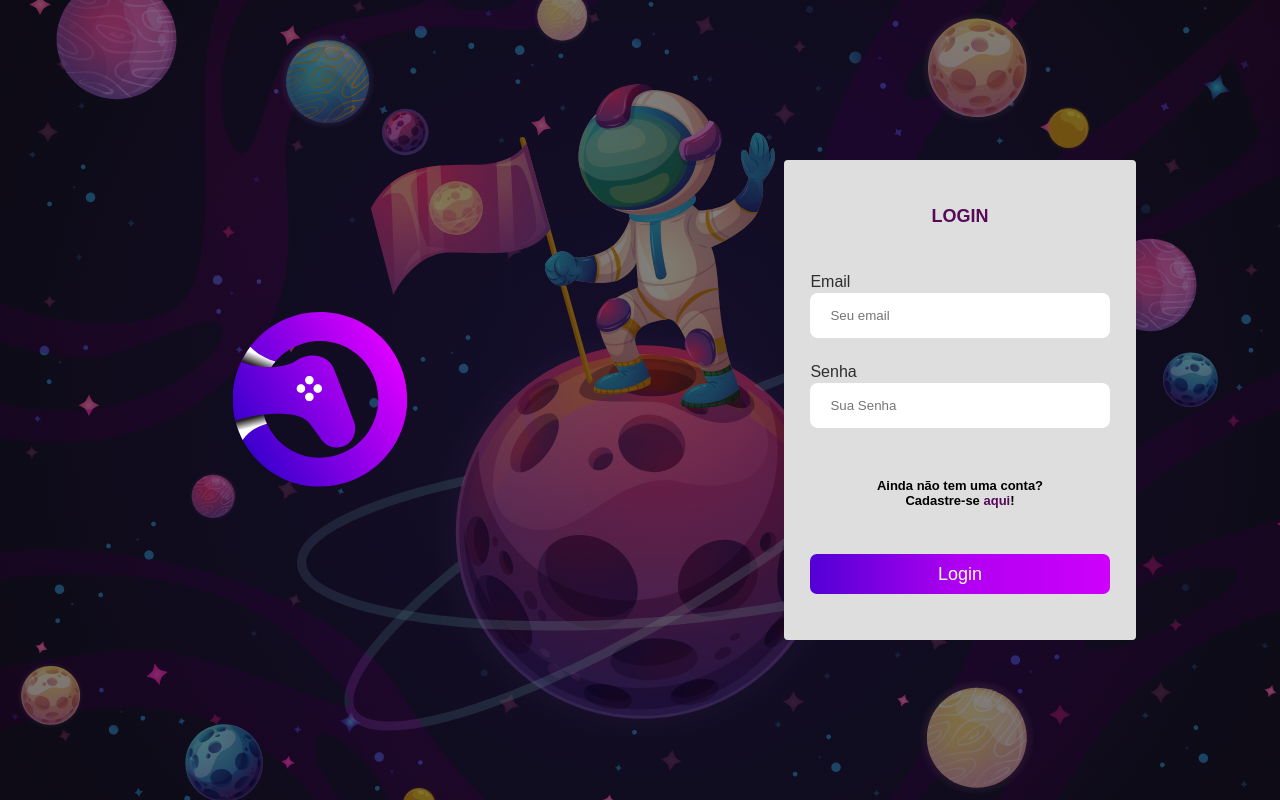
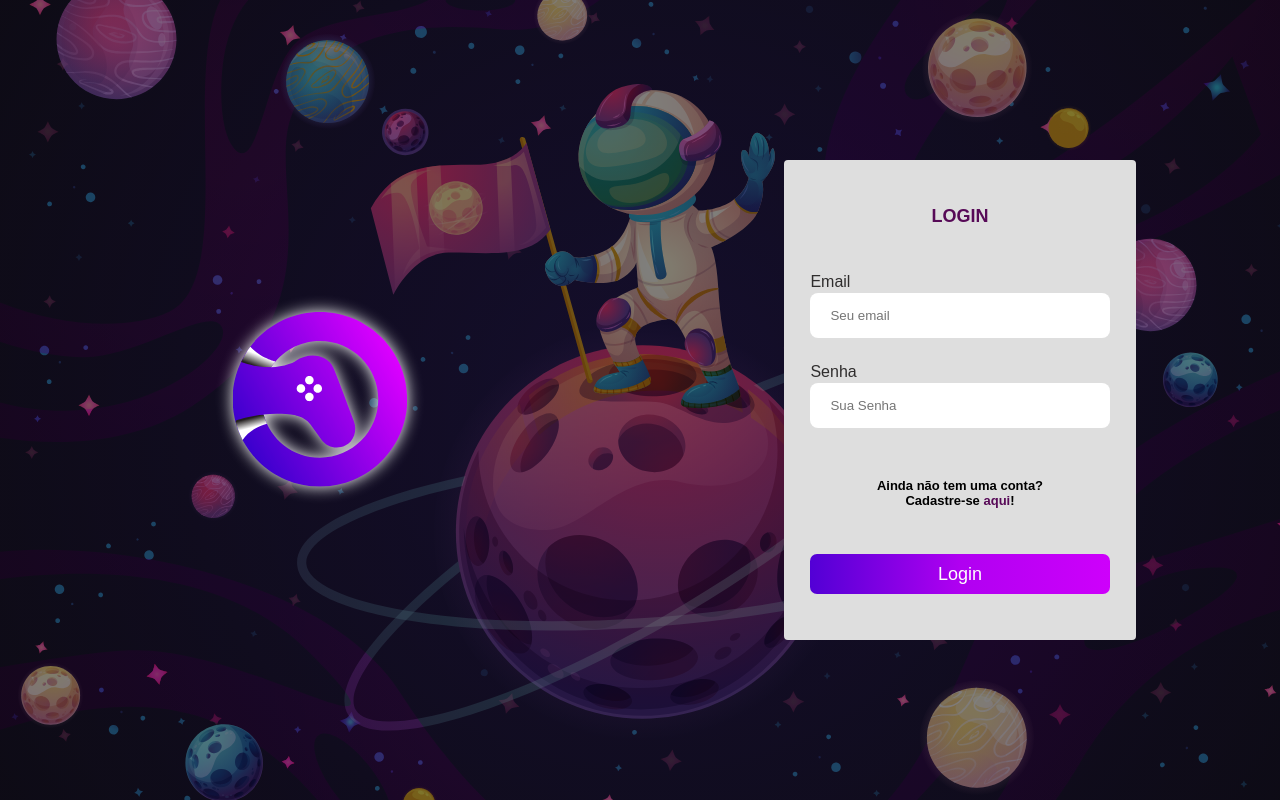
Before and after one commit to LetMeGameProject/let-me-game, a React (Create React App) app: page / in a window 1280 px wide. Built offline with nearby package versions, Linux system fonts and the light colour scheme; no server answers.

Commit message:
fixed: logo register/login mais aparente

```diff
--- a/src/components/login_components/DivLogo/style.js
+++ b/src/components/login_components/DivLogo/style.js
@@ -11,6 +11,7 @@ export const Div = styled.div`
   img {
     height: 220px;
     width: 220px;
+    filter: drop-shadow(0 0 0.5rem white);
   }
 
   @media (max-width: 800px) {
--- a/src/components/register_components/DivLogo/style.js
+++ b/src/components/register_components/DivLogo/style.js
@@ -11,6 +11,7 @@ export const Div = styled.div`
   img {
     height: 220px;
     width: 220px;
+    filter: drop-shadow(0 0 0.5rem white);
   }
 
   @media (max-width: 800px) {
```
